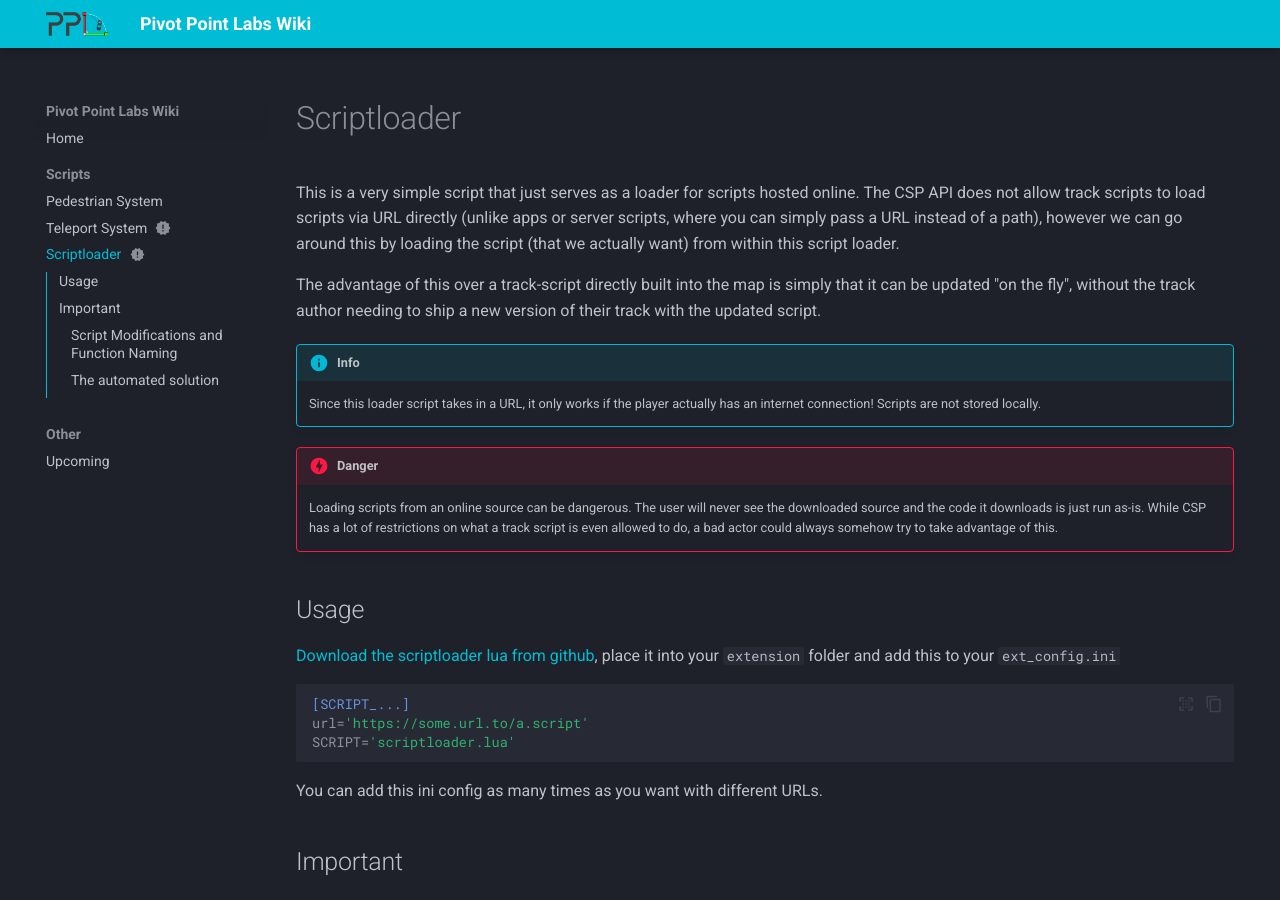
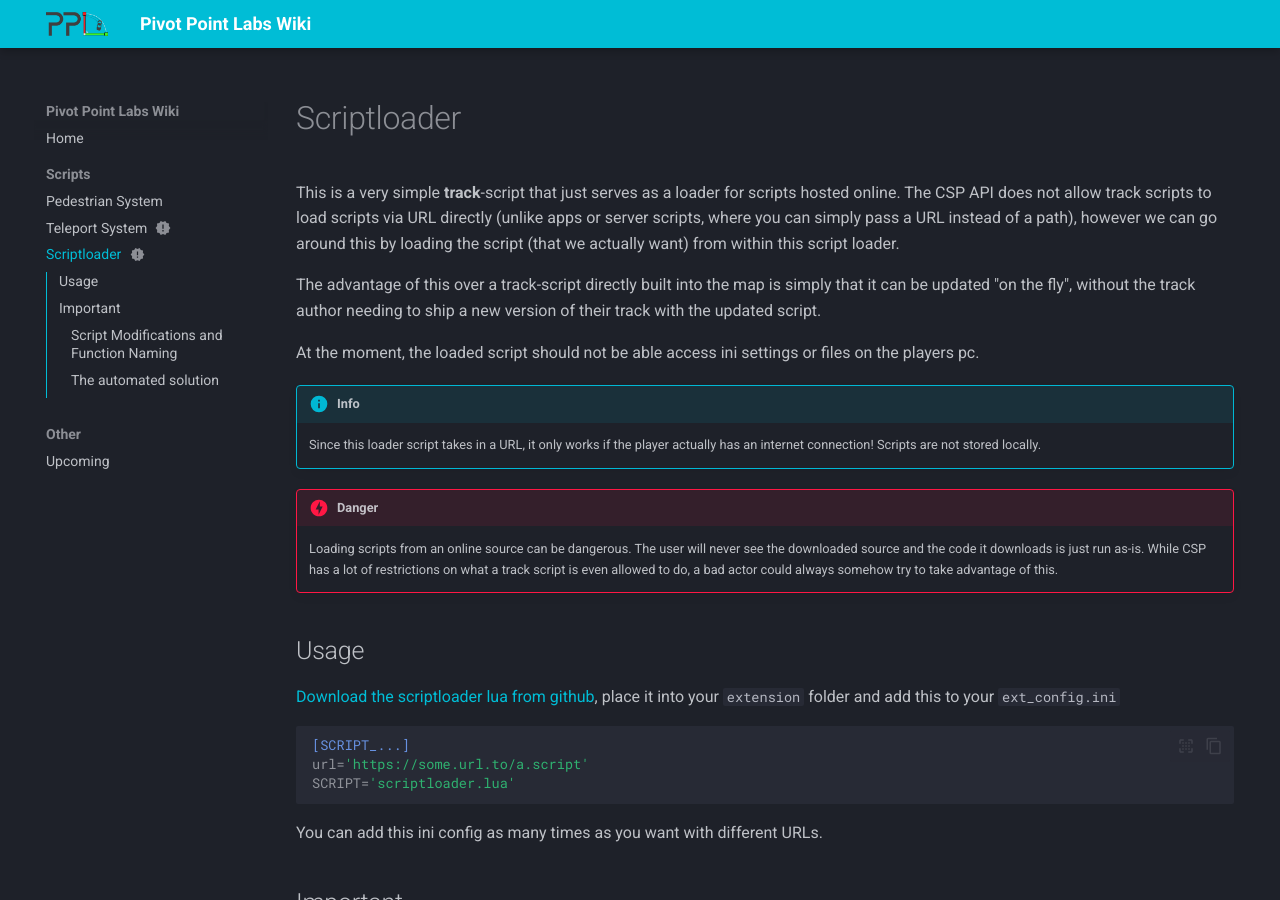
Before and after one commit to Pivot-Point-Labs/wiki, an MkDocs documentation site: the page built from mkdocs/pages/scriptloader.md, in a window 1280 px wide and 900 px high. Built offline with MkDocs 1.6.1 and Material for MkDocs 9.7.7, drawn with Linux system fonts in a browser that asks for light colours.

Commit message:
Updated text and screenshots

```diff
--- a/docs/pages/scriptloader/index.html
+++ b/docs/pages/scriptloader/index.html
@@ -492,8 +492,9 @@
 
 
 <h1 id="scriptloader">Scriptloader</h1>
-<p>This is a very simple script that just serves as a loader for scripts hosted online. The CSP API does not allow track scripts to load scripts via URL directly (unlike apps or server scripts, where you can simply pass a URL instead of a path), however we can go around this by loading the script (that we actually want) from within this script loader.</p>
+<p>This is a very simple <strong>track</strong>-script that just serves as a loader for scripts hosted online. The CSP API does not allow track scripts to load scripts via URL directly (unlike apps or server scripts, where you can simply pass a URL instead of a path), however we can go around this by loading the script (that we actually want) from within this script loader.</p>
 <p>The advantage of this over a track-script directly built into the map is simply that it can be updated "on the fly", without the track author needing to ship a new version of their track with the updated script.</p>
+<p>At the moment, the loaded script should not be able access ini settings or files on the players pc.</p>
 <div class="admonition info">
 <p class="admonition-title">Info</p>
 <p>Since this loader script takes in a URL, it only works if the player actually has an internet connection! Scripts are not stored locally.</p>
--- a/mkdocs/pages/scriptloader.md
+++ b/mkdocs/pages/scriptloader.md
@@ -4,9 +4,12 @@ status: new
 
 # Scriptloader
 
-This is a very simple script that just serves as a loader for scripts hosted online. The CSP API does not allow track scripts to load scripts via URL directly (unlike apps or server scripts, where you can simply pass a URL instead of a path), however we can go around this by loading the script (that we actually want) from within this script loader.
+This is a very simple **track**-script that just serves as a loader for scripts hosted online. The CSP API does not allow track scripts to load scripts via URL directly (unlike apps or server scripts, where you can simply pass a URL instead of a path), however we can go around this by loading the script (that we actually want) from within this script loader.
 
 The advantage of this over a track-script directly built into the map is simply that it can be updated "on the fly", without the track author needing to ship a new version of their track with the updated script.
+
+At the moment, the loaded script should not be able access ini settings or files on the players pc.
+
 
 !!! info
     Since this loader script takes in a URL, it only works if the player actually has an internet connection! Scripts are not stored locally.
```
Also changed, not shown: docs/assets/tpmenu.png, mkdocs/assets/tpmenu.png, 1 other file.
